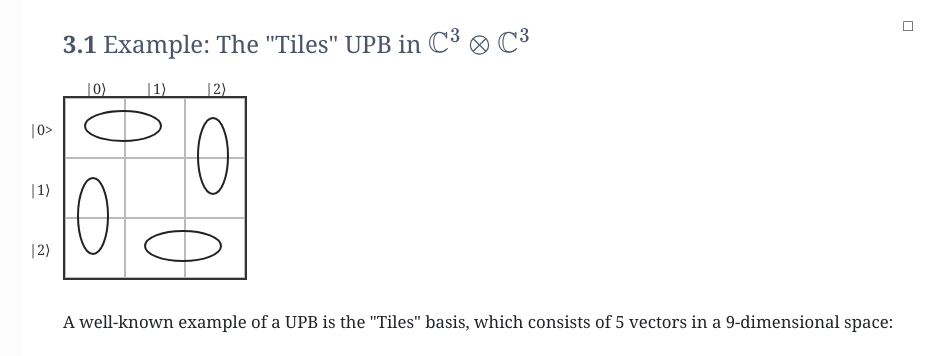
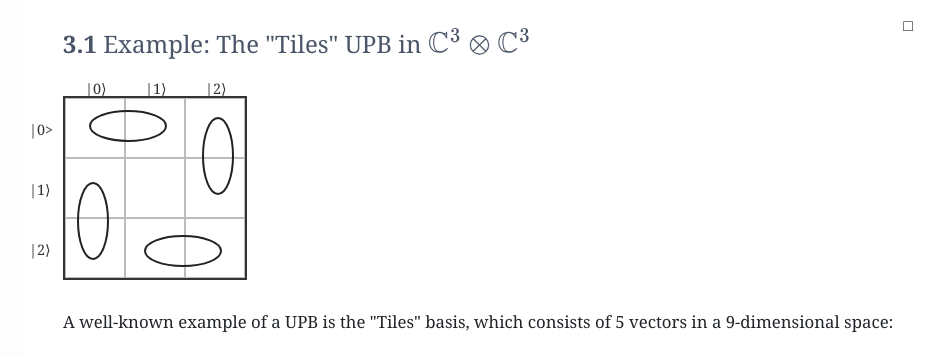
Before and after one commit to rnkarmakar/rnkarmakar.github.io, a Jekyll site: the page assets/html/tensor-norms-quantum-entanglement-2.html, which Jekyll copies as it is, in a window 1280 px wide. Shown: the part 4796-5152 px from the top of the page, without its empty margins (152-1096 px from the left). Built offline with Jekyll 4.4.1, drawn with Linux system fonts in a browser that asks for light colours.

Commit message:
adjusted ellipses

```diff
--- a/assets/html/tensor-norms-quantum-entanglement-2.html
+++ b/assets/html/tensor-norms-quantum-entanglement-2.html
@@ -428,10 +428,10 @@
               </div>
               <!-- SVG ellipses for the ovals -->
               <svg class="tiles-ellipses" width="180" height="180">
-                <ellipse cx="60" cy="30" rx="38" ry="15" class="ellipse1"/>
-                <ellipse cx="120" cy="150" rx="38" ry="15" class="ellipse2"/>
-                <ellipse cx="150" cy="60" rx="15" ry="38" class="ellipse3"/>
-                <ellipse cx="30" cy="120" rx="15" ry="38" class="ellipse4"/>
+                <ellipse cx="65" cy="30" rx="38" ry="15" class="ellipse1"/>
+                <ellipse cx="120" cy="155" rx="38" ry="15" class="ellipse2"/>
+                <ellipse cx="155" cy="60" rx="15" ry="38" class="ellipse3"/>
+                <ellipse cx="30" cy="125" rx="15" ry="38" class="ellipse4"/>
               </svg>
             </div>
             <p>A well-known example of a UPB is the "Tiles" basis, which consists of 5 vectors in a 9-dimensional space:</p>
```
